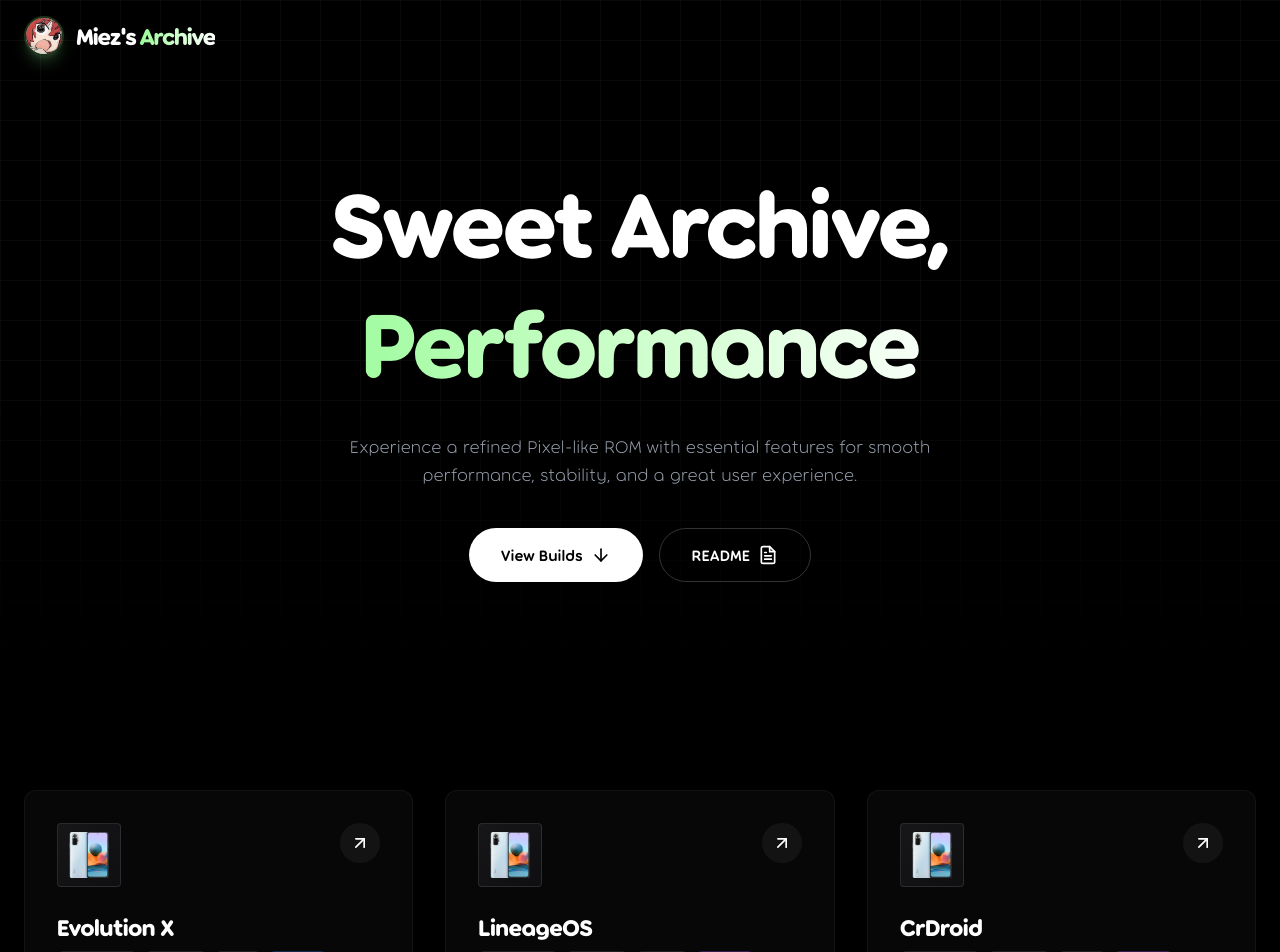
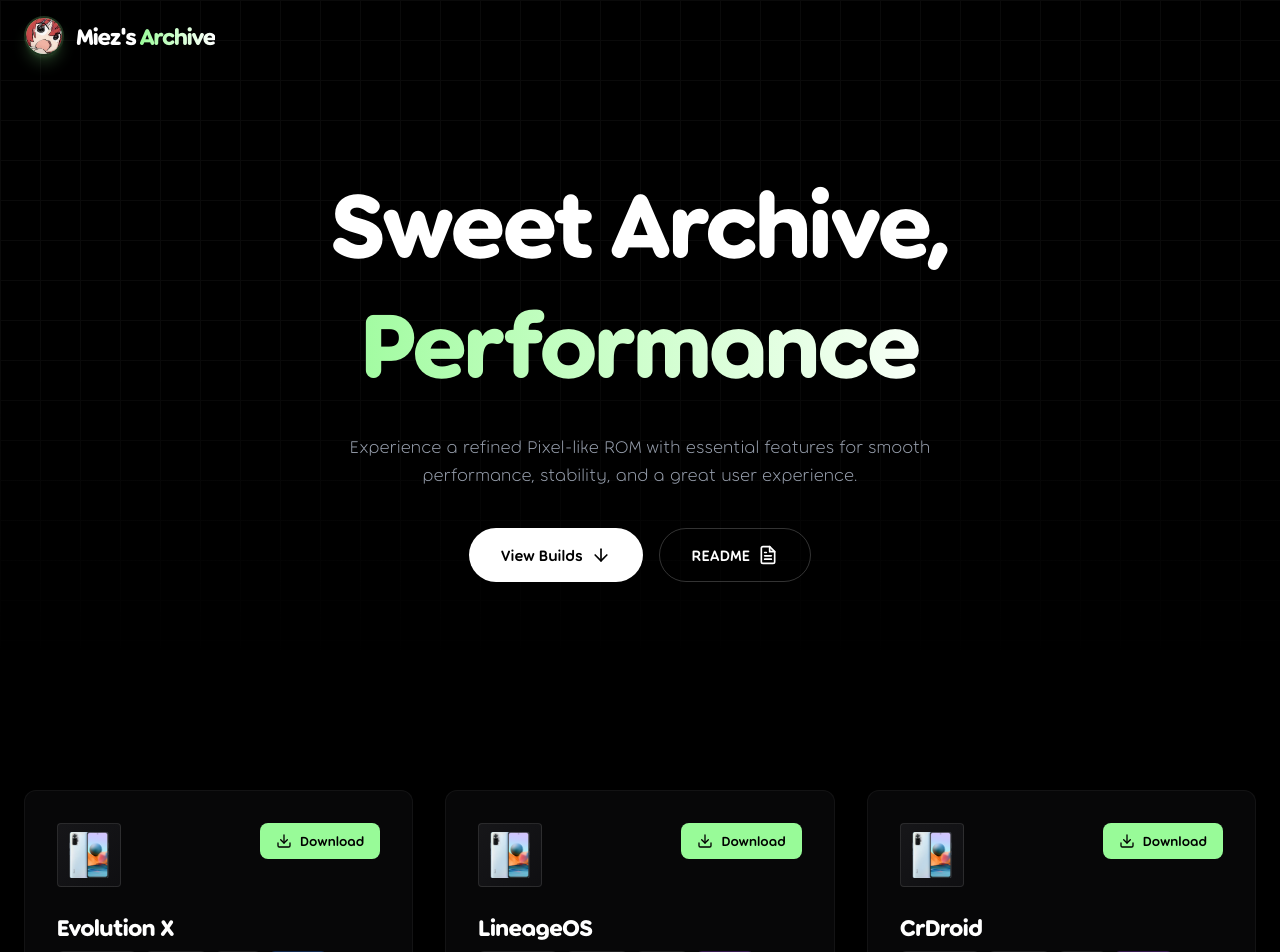
Before and after one commit to Miez12208/Archive, a Next.js app: page / in a window 1280 px wide. Shown: the top 952 px of the page. Built offline with nearby package versions, Linux system fonts and the light colour scheme.

Commit message:
feat: add RomCard component to display custom ROM details and download options.

```diff
--- a/src/components/RomCard.tsx
+++ b/src/components/RomCard.tsx
@@ -53,9 +53,14 @@
                             href={rom.downloadUrl || '#'}
                             target="_blank"
                             rel="noopener noreferrer"
-                            className="w-10 h-10 rounded-full bg-white/5 flex items-center justify-center text-white hover:bg-primary hover:text-black transition-all hover:rotate-45"
+                            className="px-4 py-2 bg-primary text-black rounded-lg font-semibold text-sm hover:bg-primary/80 transition-all flex items-center gap-2 group"
                         >
-                            <svg xmlns="http://www.w3.org/2000/svg" width="20" height="20" viewBox="0 0 24 24" fill="none" stroke="currentColor" strokeWidth="2" strokeLinecap="round" strokeLinejoin="round"><line x1="7" y1="17" x2="17" y2="7"></line><polyline points="7 7 17 7 17 17"></polyline></svg>
+                            <svg xmlns="http://www.w3.org/2000/svg" width="16" height="16" viewBox="0 0 24 24" fill="none" stroke="currentColor" strokeWidth="2" strokeLinecap="round" strokeLinejoin="round" className="group-hover:translate-y-0.5 transition-transform">
+                                <path d="M21 15v4a2 2 0 0 1-2 2H5a2 2 0 0 1-2-2v-4"></path>
+                                <polyline points="7 10 12 15 17 10"></polyline>
+                                <line x1="12" y1="15" x2="12" y2="3"></line>
+                            </svg>
+                            Download
                         </a>
                     </div>
 
```
